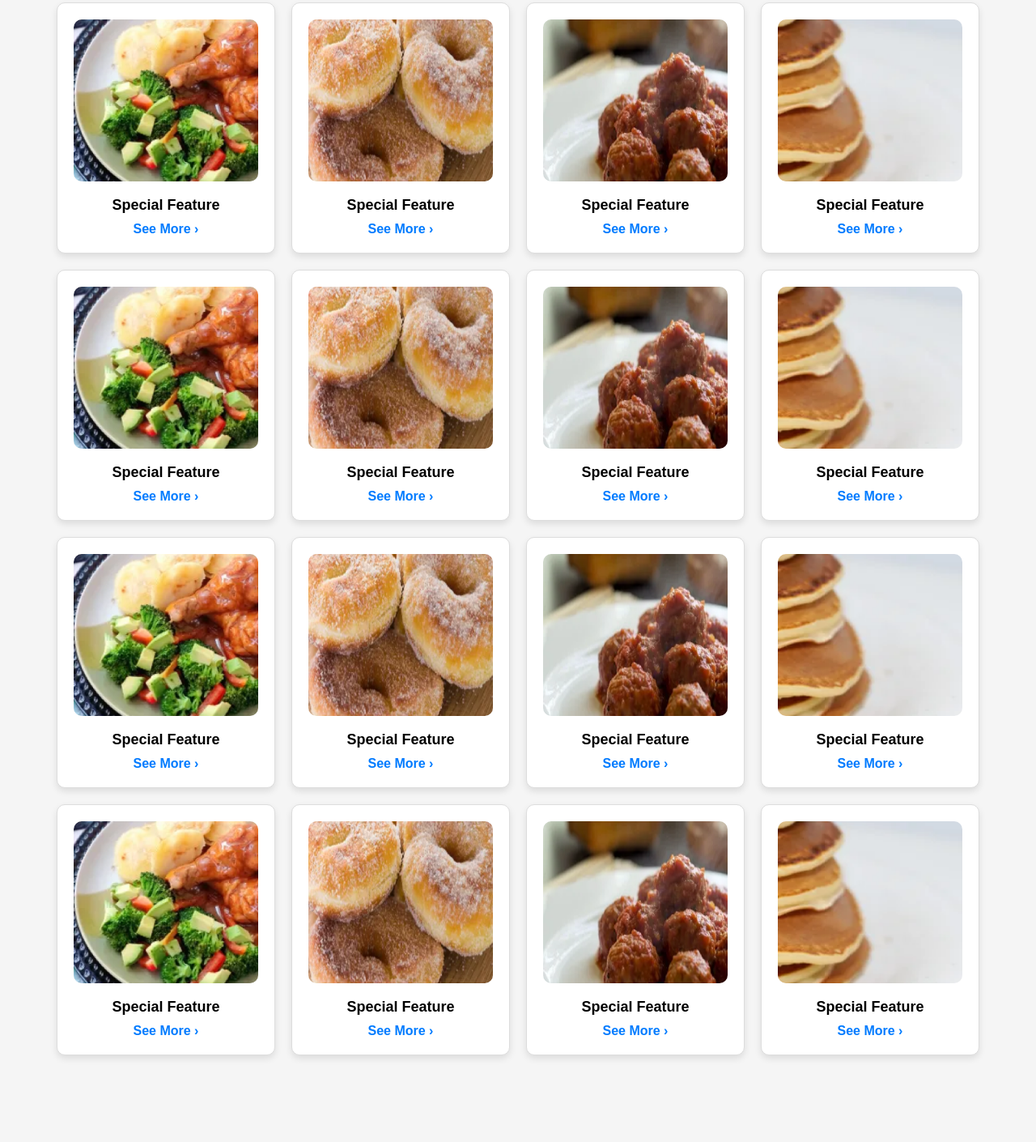
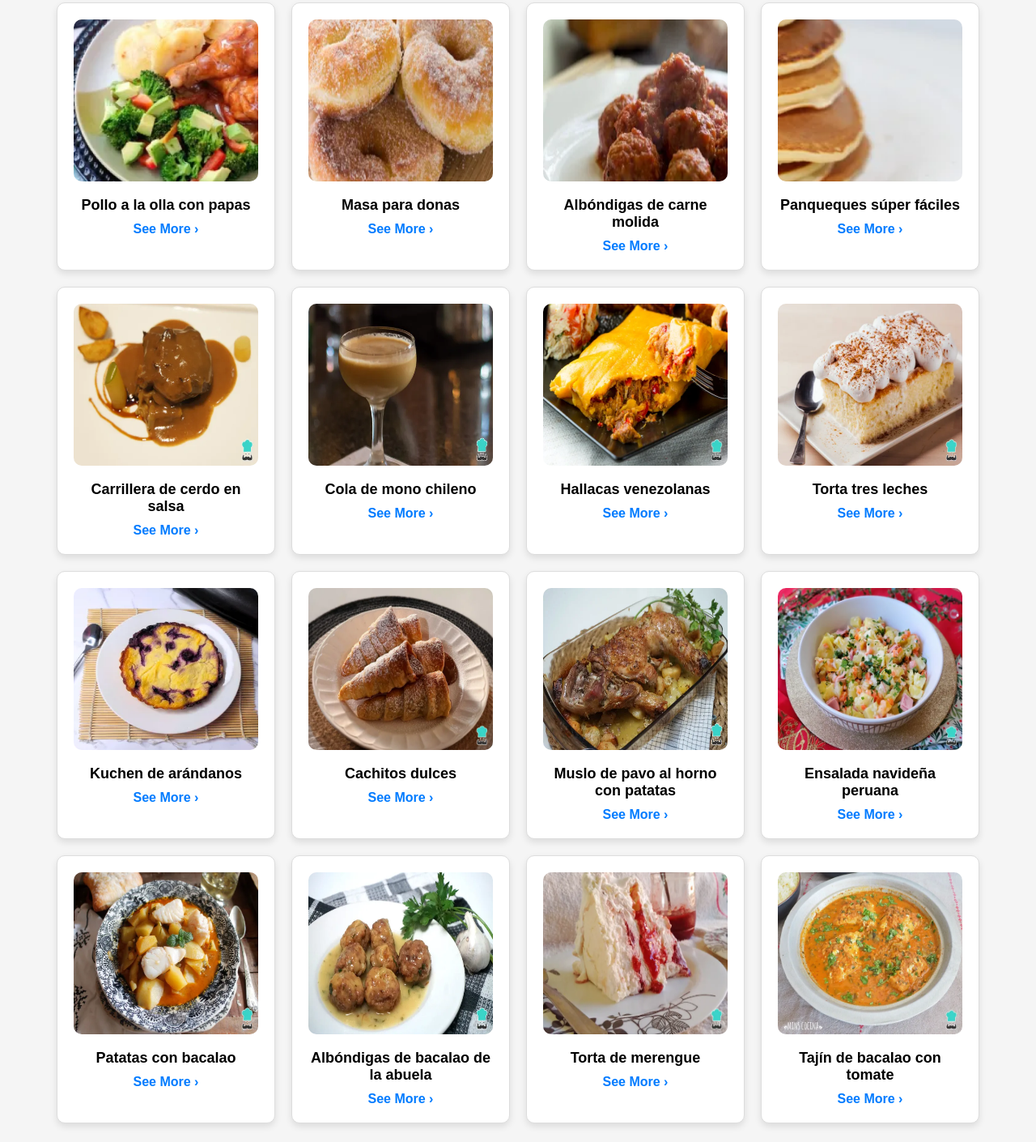
Before and after one commit to Pgtmedac/Creacion_pagina_web_Viva_la_comida, a website: page tienda.html in a window 1280 px wide. Shown: the part 310-1720 px from the top of the page at 81% size. Drawn offline with Linux system fonts and the light colour scheme.

Commit message:
tienda1 cambio de fotos y texto
producto cambiado tambien

```diff
--- a/tienda.html
+++ b/tienda.html
@@ -32,100 +32,100 @@
             <!-- Primera Fila de productos -->
             <div class="product-card">
                 <img src="./imagenes/image1.png" alt="Producto 1">
-                <h2>Special Feature</h2>
+                <h2>Pollo a la olla con papas</h2>
                 <a href="./producto.html">See More ›</a>
             </div>
 
             <div class="product-card">
                 <img src="./imagenes/image2.png" alt="Producto 2">
-                <h2>Special Feature</h2>
+                <h2>Masa para donas</h2>
                 <a href="./producto.html">See More ›</a>
             </div>
 
             <div class="product-card">
                 <img src="./imagenes/image3.png" alt="Producto 3">
-                <h2>Special Feature</h2>
+                <h2>Albóndigas de carne molida</h2>
                 <a href="./producto.html">See More ›</a>
             </div>
 
             <div class="product-card">
                 <img src="./imagenes/image4.png" alt="Producto 4">
-                <h2>Special Feature</h2>
+                <h2>Panqueques súper fáciles</h2>
                 <a href="./producto.html">See More ›</a>
             </div>
 
             <!-- Segunda Fila de productos -->
             <div class="product-card">
-                <img src="./imagenes/image1.png" alt="Producto 5">
-                <h2>Special Feature</h2>
+                <img src="./imagenes/image5.png" alt="Producto 5">
+                <h2>Carrillera de cerdo en salsa</h2>
                 <a href="./producto.html">See More ›</a>
             </div>
 
             <div class="product-card">
-                <img src="./imagenes/image2.png" alt="Producto 6">
-                <h2>Special Feature</h2>
+                <img src="./imagenes/image6.png" alt="Producto 6">
+                <h2>Cola de mono chileno</h2>
                 <a href="./producto.html">See More ›</a>
             </div>
 
             <div class="product-card">
-                <img src="./imagenes/image3.png" alt="Producto 7">
-                <h2>Special Feature</h2>
+                <img src="./imagenes/image7.png" alt="Producto 7">
+                <h2>Hallacas venezolanas</h2>
                 <a href="./producto.html">See More ›</a>
             </div>
 
             <div class="product-card">
-                <img src="./imagenes/image4.png" alt="Producto 8">
-                <h2>Special Feature</h2>
+                <img src="./imagenes/image8.png" alt="Producto 8">
+                <h2>Torta tres leches</h2>
                 <a href="./producto.html">See More ›</a>
             </div>
 
             <!-- Tercera Fila de productos -->
             <div class="product-card">
-                <img src="./imagenes/image1.png" alt="Producto 5">
-                <h2>Special Feature</h2>
+                <img src="./imagenes/image9.png" alt="Producto 5">
+                <h2>Kuchen de arándanos</h2>
                 <a href="./producto.html">See More ›</a>
             </div>
 
             <div class="product-card">
-                <img src="./imagenes/image2.png" alt="Producto 6">
-                <h2>Special Feature</h2>
+                <img src="./imagenes/image10.png" alt="Producto 6">
+                <h2>Cachitos dulces</h2>
                 <a href="./producto.html">See More ›</a>
             </div>
 
             <div class="product-card">
-                <img src="./imagenes/image3.png" alt="Producto 7">
-                <h2>Special Feature</h2>
+                <img src="./imagenes/image11.png" alt="Producto 7">
+                <h2>Muslo de pavo al horno con patatas</h2>
                 <a href="./producto.html">See More ›</a>
             </div>
 
             <div class="product-card">
-                <img src="./imagenes/image4.png" alt="Producto 8">
-                <h2>Special Feature</h2>
+                <img src="./imagenes/image12.png" alt="Producto 8">
+                <h2>Ensalada navideña peruana</h2>
                 <a href="./producto.html">See More ›</a>
             </div>
 
             <!-- Cuarta Fila de productos -->
             <div class="product-card">
-                <img src="./imagenes/image1.png" alt="Producto 5">
-                <h2>Special Feature</h2>
+                <img src="./imagenes/image13.png" alt="Producto 5">
+                <h2>Patatas con bacalao</h2>
                 <a href="./producto.html">See More ›</a>
             </div>
 
             <div class="product-card">
-                <img src="./imagenes/image2.png" alt="Producto 6">
-                <h2>Special Feature</h2>
+                <img src="./imagenes/image14.png" alt="Producto 6">
+                <h2>Albóndigas de bacalao de la abuela</h2>
                 <a href="./producto.html">See More ›</a>
             </div>
 
             <div class="product-card">
-                <img src="./imagenes/image3.png" alt="Producto 7">
-                <h2>Special Feature</h2>
+                <img src="./imagenes/image15.png" alt="Producto 7">
+                <h2>Torta de merengue</h2>
                 <a href="./producto.html">See More ›</a>
             </div>
 
             <div class="product-card">
-                <img src="./imagenes/image4.png" alt="Producto 8">
-                <h2>Special Feature</h2>
+                <img src="./imagenes/image16.png" alt="Producto 8">
+                <h2>Tajín de bacalao con tomate</h2>
                 <a href="./producto.html">See More ›</a>
             </div>
         </div>
```
Also changed, not shown: producto.html (+5 -5 lines), imagenes/image10.png (added), imagenes/image11.png (added), imagenes/image12.png (added), imagenes/image13.png (added), imagenes/image14.png (added), imagenes/image15.png (added), imagenes/image16.png (added), imagenes/image5.png (added), imagenes/image6.png (added), imagenes/image7.png (added), imagenes/image8.png (added), imagenes/image9.png (added).
